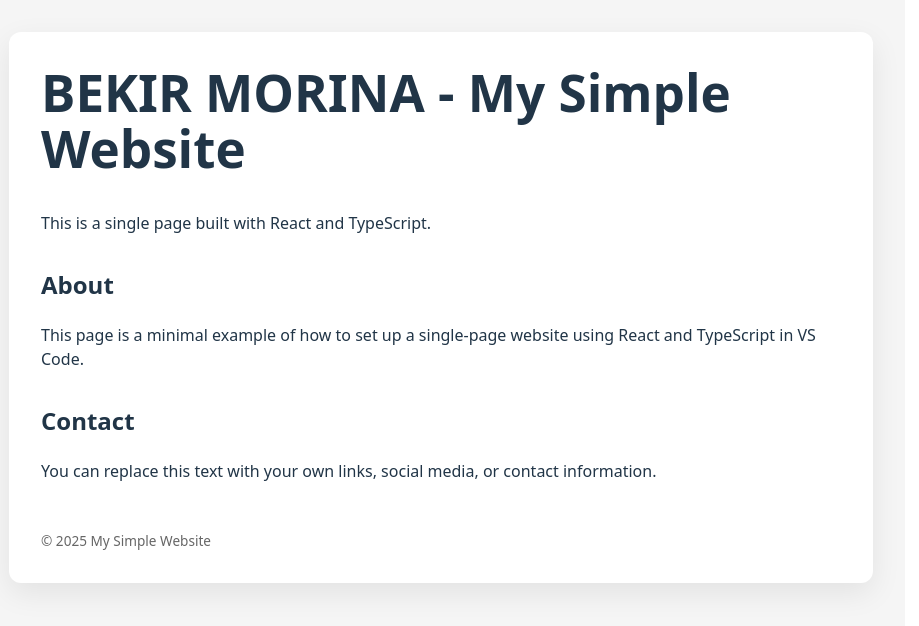
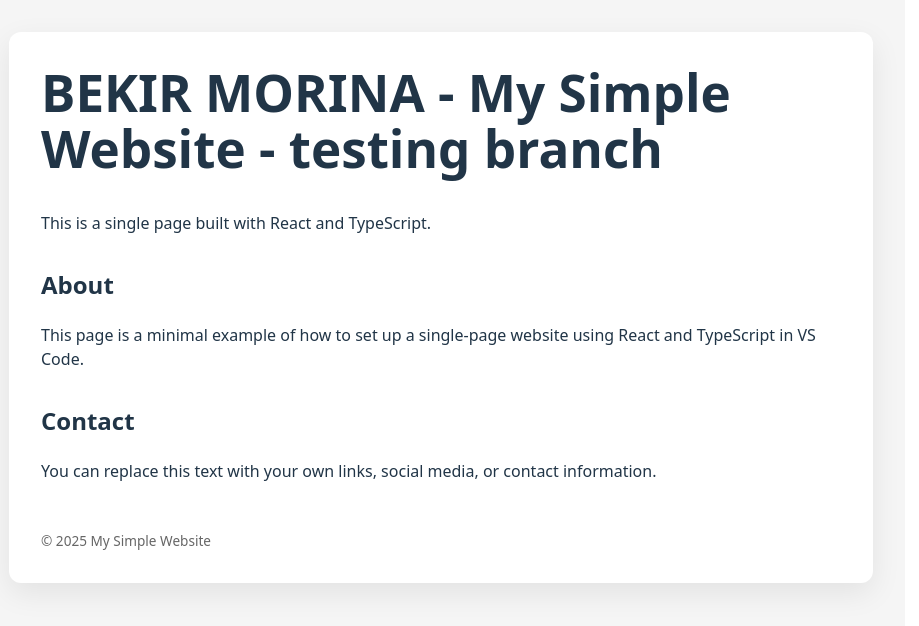
Before and after one commit to bekirmorina/my-react-ts-app, a React (Vite) app: page / in a window 1280 px wide. Shown: the top 626 px of the page, without its empty margins (23-942 px from the left). Built offline with nearby package versions, Linux system fonts and the light colour scheme.

Commit message:
Test branch commit

```diff
--- a/src/App.tsx
+++ b/src/App.tsx
@@ -1,7 +1,7 @@
 // src/App.tsx
 
 function App() {
-  const name: string = "BEKIR MORINA  - My Simple Website";
+  const name: string = "BEKIR MORINA - My Simple Website - testing branch";
   const description: string =
     "This is a single page built with React and TypeScript.";
 
```
